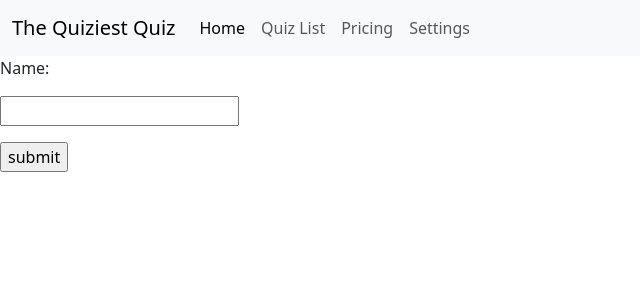
After one commit to IceuMonkey/L3DGT-QuizApp, a Flask app: page /login in a window 1280 px wide. The commit adds this page. Shown: the top 300 px of the page, without its empty margins (0-640 px from the left). Run offline with Flask 3, Linux system fonts and the light colour scheme.

Commit message:
SPRINT 3 COMMIT

```diff
--- a/index.py
+++ b/index.py
@@ -1,4 +1,4 @@
-from flask import Flask, redirect, url_for, render_template
+from flask import Flask, redirect, url_for, render_template, request
 from markupsafe import escape
 app = Flask(__name__)
 
@@ -12,10 +12,19 @@ def index():
 def quizlist():
     return render_template("quiz.html")
 
+# GET & POST methods from form
+@app.route("/login", methods=["POST", "GET"])
+def login():
+    if request.method == "POST":
+        user = request.form["nm"]
+        return redirect(url_for("user", usr=user))
+    else:
+        return render_template("login.html")
+
 # Dynamic routing using
-@app.route("/user/<username>")
-def show_user(username):
-    return f'Hello {username}'
+@app.route("/<usr>")
+def user(usr):
+    return f"<h1>{usr}</h1>"
 
 
 if __name__ == "__main__":
--- a/templates/base.html
+++ b/templates/base.html
@@ -10,18 +10,18 @@
 </head>
 <body>
     <!-- NAV BAR -->
-    <nav class="navbar navbar-expand-lg bg-light">
+    <nav class="navbar sticky-top navbar-expand-lg bg-light">
         <div class="container-fluid">
-          <a class="navbar-brand" href="#">Navbar</a>
+          <a class="navbar-brand" href="#">The Quiziest Quiz</a>
           <button class="navbar-toggler" type="button" data-bs-toggle="collapse" data-bs-target="#navbarNavAltMarkup" aria-controls="navbarNavAltMarkup" aria-expanded="false" aria-label="Toggle navigation">
             <span class="navbar-toggler-icon"></span>
           </button>
           <div class="collapse navbar-collapse" id="navbarNavAltMarkup">
             <div class="navbar-nav">
               <a class="nav-link active" aria-current="page" href="#">Home</a>
-              <a class="nav-link" href="#">Features</a>
+              <a class="nav-link" href="#">Quiz List</a>
               <a class="nav-link" href="#">Pricing</a>
-              <a class="nav-link disabled">Disabled</a>
+              <a class="nav-link" href="#">Settings</a>
             </div>
           </div>
         </div>
@@ -32,6 +32,7 @@
     {% endblock %}
 
     <!-- Bootstrap JS CDN -->
-    <script src="https://cdn.jsdelivr.net/npm/bootstrap@5.2.3/dist/js/bootstrap.bundle.min.js"></script>
+    <script src="https://cdn.jsdelivr.net/npm/@popperjs/core@2.11.8/dist/umd/popper.min.js" integrity="sha384-I7E8VVD/ismYTF4hNIPjVp/Zjvgyol6VFvRkX/vR+Vc4jQkC+hVqc2pM8ODewa9r" crossorigin="anonymous"></script>
+    <script src="https://cdn.jsdelivr.net/npm/bootstrap@5.3.3/dist/js/bootstrap.min.js" integrity="sha384-0pUGZvbkm6XF6gxjEnlmuGrJXVbNuzT9qBBavbLwCsOGabYfZo0T0to5eqruptLy" crossorigin="anonymous"></script>
 </body>
 </html>
--- /dev/null
+++ b/templates/login.html
@@ -0,0 +1,11 @@
+{% extends "base.html" %}
+{% block title %}Login Page{% endblock %}
+
+<!-- Login Form -->
+{% block content %}
+<form action="#" method="post">
+    <p>Name:</p>
+    <p><input type="text" name="nm" /></p>
+    <p><input type="submit" value="submit"></p>
+</form>
+{% endblock %}
```
